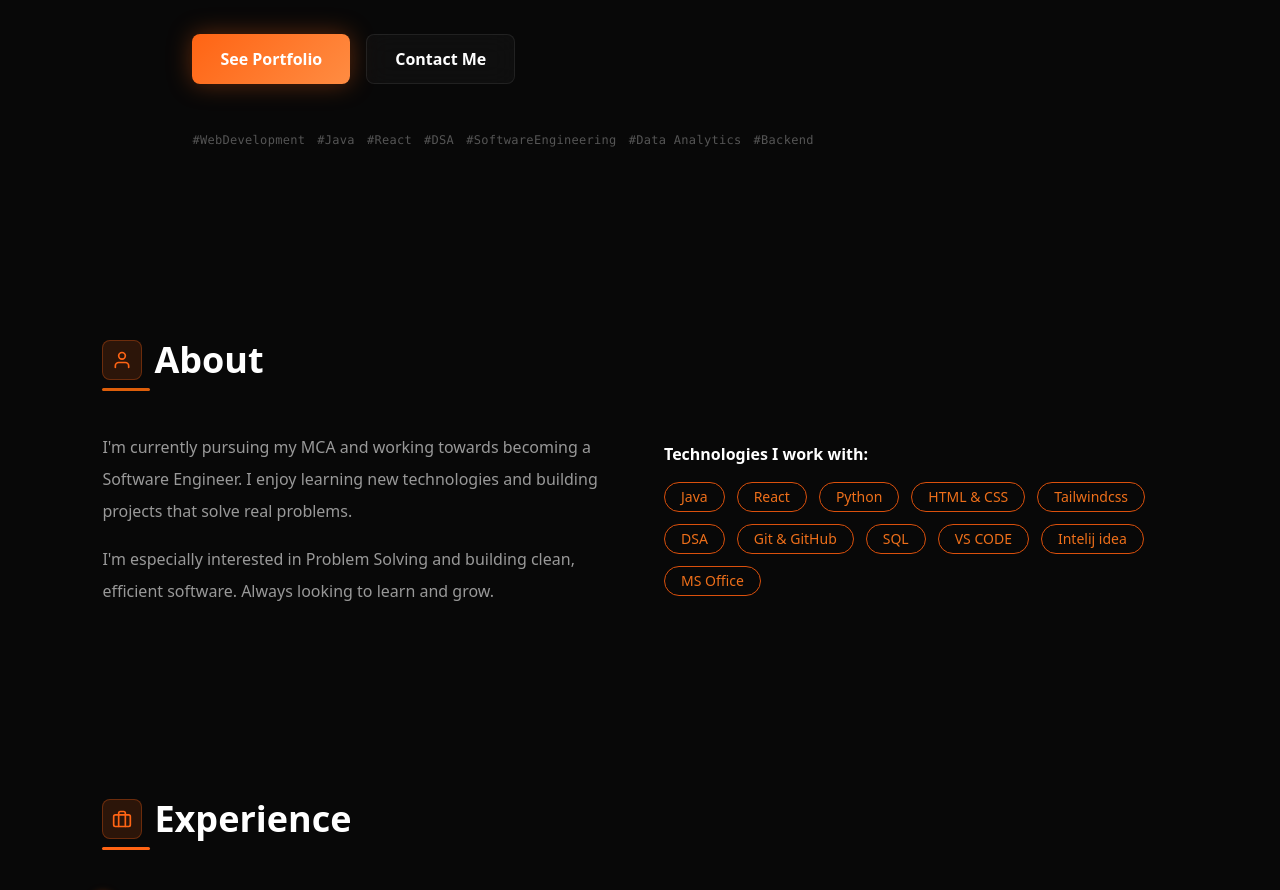
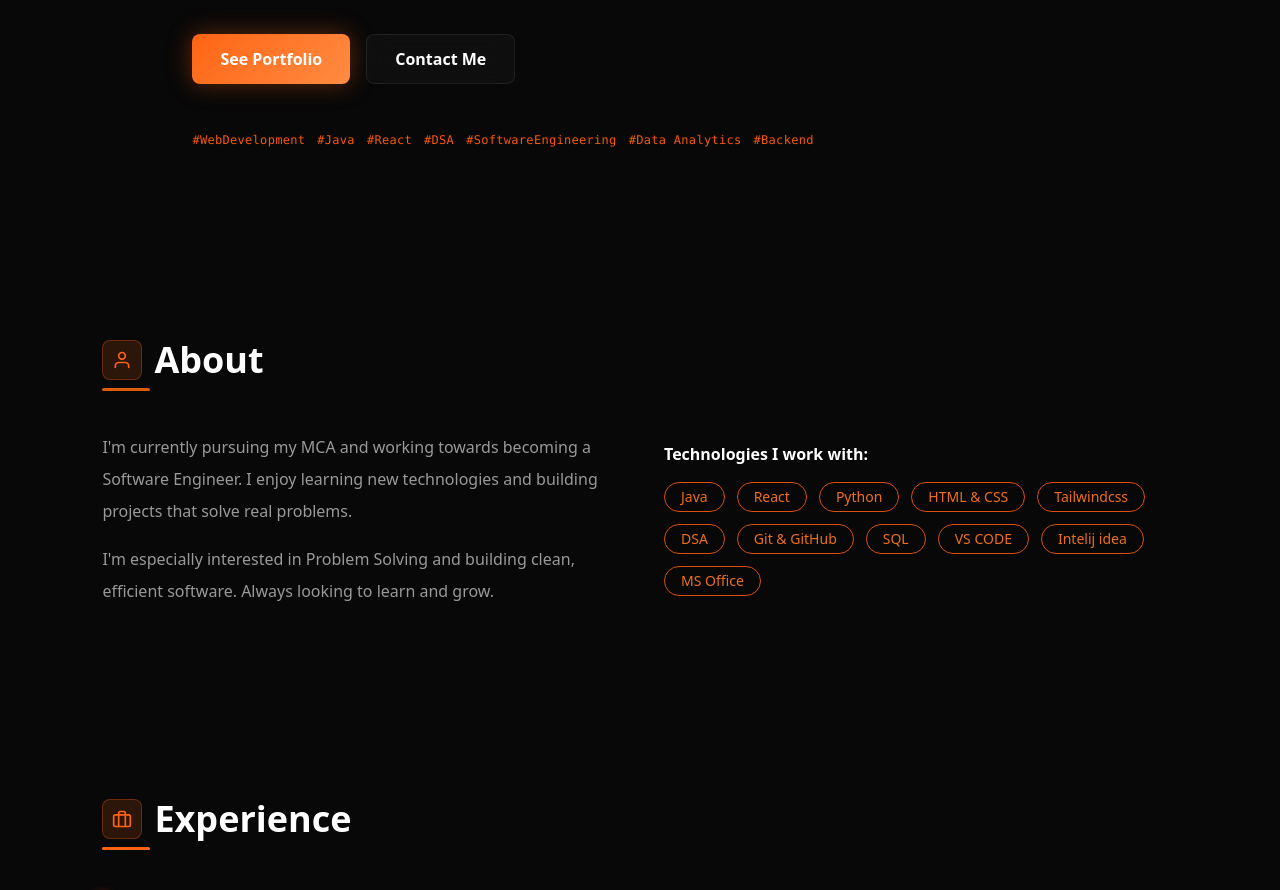
Before and after one commit to Yubarajsaha/Portfolio, a React (Vite) app: page / in a window 1280 px wide. Shown: the part 806-1696 px from the top of the page. Built offline with nearby package versions, Linux system fonts and the light colour scheme.

Commit message:
changes color of the tags in hero section

```diff
--- a/src/components/Hero.jsx
+++ b/src/components/Hero.jsx
@@ -88,7 +88,7 @@ function Hero() {
         {tags.map((tag, i) => (
           <span
             key={tag}
-            className="text-xs text-[#555] font-mono tracking-wide"
+            className="text-xs text-[#f85903] font-mono tracking-wide"
           >
             {tag}
           </span>
```
